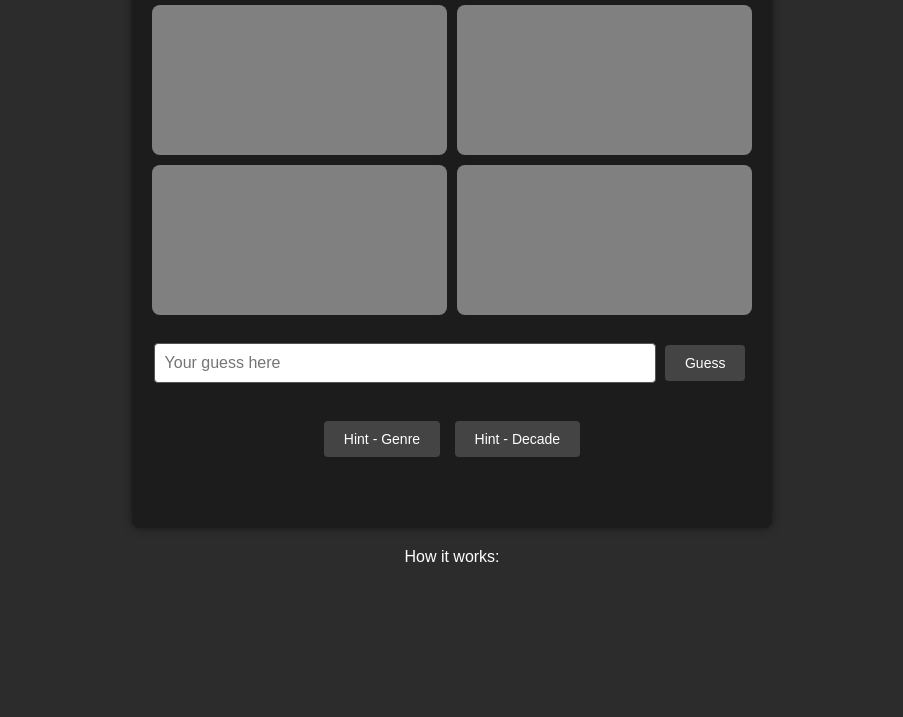
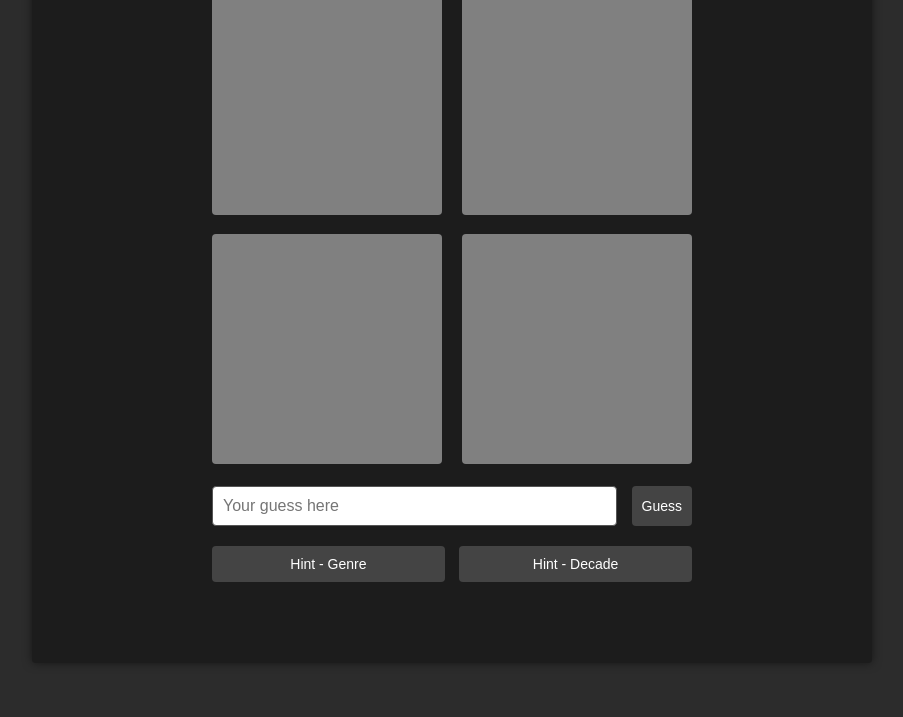
Before and after one commit to EnPassant18/Brain-Games, a plain HTML site: page index.html in a window 1280 px wide. Shown: the part 83-800 px from the top of the page, without its empty margins (188-1091 px from the left). Drawn offline with Linux system fonts and the light colour scheme.

Commit message:
Improve UI

```diff
--- a/index.html
+++ b/index.html
@@ -15,11 +15,12 @@
     }
 
     .container {
-      max-width: 600px;
-      margin: 20px auto;
+      max-width: 800px;
+      height: 100%;
+      margin: 0 auto;
       padding: 20px;
       background-color: #1c1c1c;
-      border-radius: 8px;
+      border-radius: 4px;
       box-shadow: 0 0 10px rgba(0, 0, 0, 0.5);
     }
 
@@ -31,17 +32,36 @@
     .image-grid {
       display: grid;
       grid-template-columns: 1fr 1fr;
-      gap: 10px;
+      gap: 4%;
+      width: 60%;
+      margin: auto;
+      padding-bottom: 20px;
     }
 
     .image-grid div {
       background-color: gray;
-      height: 150px;
-      border-radius: 8px;
+      width: 100%;
+      height: 0;
+      padding-top: 100%;
+      border-radius: 4px;
     }
 
     .input-section {
-      margin: 20px 0;
+      margin: 20px auto;
+      display: flex;
+      width: 60%;
+      gap: 3%;
+    }
+
+    .hint-section {
+      margin: 20px auto;
+      display: flex;
+      width: 60%;
+      gap: 3%;
+    }
+
+    .hint-section button {
+      width: 50%;
     }
 
     input[type="text"] {
@@ -54,14 +74,13 @@
     }
 
     button {
-      margin: 10px 5px;
-      padding: 10px 20px;
       font-size: 14px;
       background-color: #444;
       color: white;
       border: none;
       border-radius: 4px;
       cursor: pointer;
+      padding: 10px;
     }
 
     button:hover {
@@ -69,7 +88,7 @@
     }
 
     .answer {
-      margin-top: 20px;
+      margin: 20px auto;
       font-size: 18px;
       visibility: hidden;
     }
@@ -93,7 +112,7 @@
       <button id="guessBtn">Guess</button>
     </div>
 
-    <div>
+    <div class="hint-section">
       <button id="hintGenre">Hint - Genre</button>
       <button id="hintDecade">Hint - Decade</button>
     </div>
@@ -104,7 +123,7 @@
   </div>
 
   <script>
-    const correctAnswer = "The Lord of the Rings (1999)";
+    const correctAnswer = "Lord of the Rings";
     const guessBtn = document.getElementById("guessBtn");
     const userGuess = document.getElementById("userGuess");
     const answerText = document.getElementById("answerText");
@@ -129,4 +148,3 @@
   </script>
 </body>
 </html>
-How it works:
```
